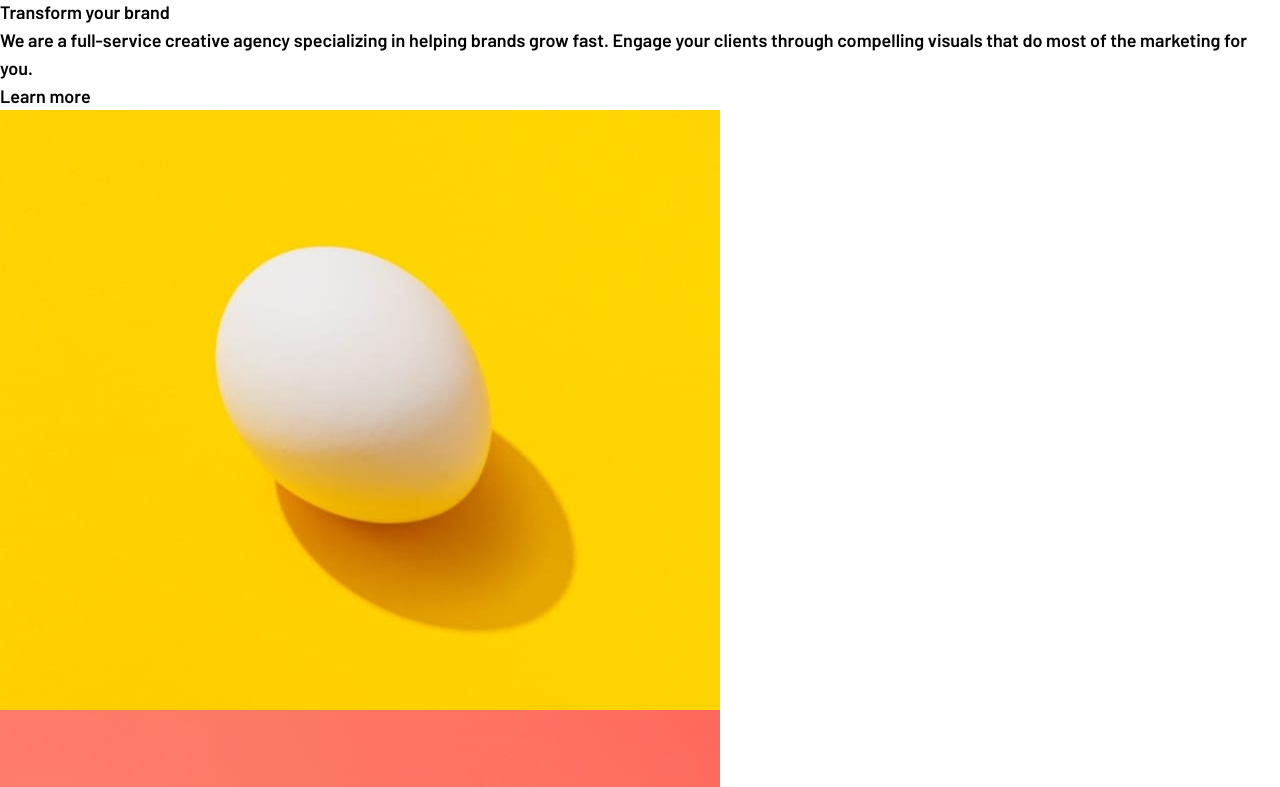
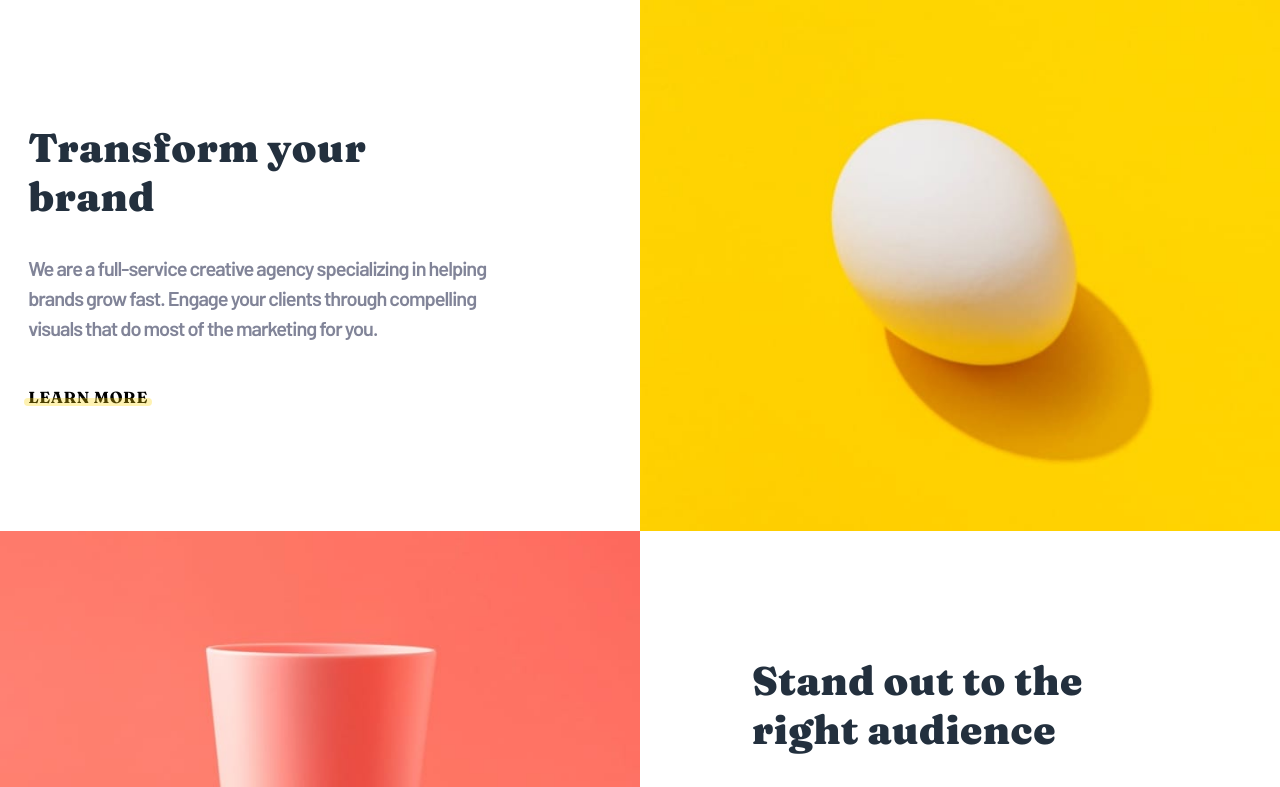
Before and after one commit to heygauravshukla/sunnyside-agency-landing-page, a React (Vite) app: page / in a window 1280 px wide. Shown: the part 713-1500 px from the top of the page. Built offline with nearby package versions, Linux system fonts and the light colour scheme.

Commit message:
Add styles to Features section

```diff
--- a/src/components/Features.jsx
+++ b/src/components/Features.jsx
@@ -3,19 +3,30 @@ import transformDesktop from "../assets/images/desktop/image-transform.jpg";
 import standoutMobile from "../assets/images/mobile/image-stand-out.jpg";
 import standoutDesktop from "../assets/images/desktop/image-stand-out.jpg";
 
-function TextBox({ heading, paragraph, href }) {
+function TextBox({ className, heading, paragraph, href, hrefClassName }) {
   return (
-    <div>
-      <h2>{heading}</h2>
-      <p>{paragraph}</p>
-      <a href={href}>Learn more</a>
+    <div
+      className={`${className} grid justify-items-center px-6 py-16 text-center xl:content-center xl:justify-items-start xl:p-0 xl:text-left`}
+    >
+      <h2 className="max-w-[15ch] font-serif text-[2rem] font-black leading-[1.21875] text-very-dark-desaturated-blue xl:text-[2.5rem] xl:leading-[1.225] xl:tracking-[0.01em]">
+        {heading}
+      </h2>
+      <p className="mb-9 mt-6 max-w-[44ch] text-xl font-semibold leading-normal -tracking-[0.05em] text-dark-grayish-blue xl:mb-11 xl:mt-8">
+        {paragraph}
+      </p>
+      <a
+        href={href}
+        className={`${hrefClassName} relative font-serif text-base font-bold uppercase leading-tight tracking-[0.04em] after:absolute after:-inset-x-1 after:bottom-[1px] after:h-2 after:rounded-full after:content-['']`}
+      >
+        Learn more
+      </a>
     </div>
   );
 }
 
-function ImageBox({ mobileImage, desktopImage, alt }) {
+function ImageBox({ className, mobileImage, desktopImage, alt }) {
   return (
-    <picture>
+    <picture className={`${className}`}>
       <source srcSet={desktopImage} media="(min-width: 600px)" />
       <img src={mobileImage} alt={alt} />
     </picture>
@@ -24,30 +35,36 @@ function ImageBox({ mobileImage, desktopImage, alt }) {
 
 export default function Features() {
   return (
-    <section>
+    <section className="grid xl:grid-cols-2">
       <TextBox
+        className="order-2 xl:order-1 xl:ml-auto xl:mr-28"
         heading="Transform your brand"
         paragraph="We are a full-service creative agency specializing in helping brands
           grow fast. Engage your clients through compelling visuals that do most
           of the marketing for you."
         href="/"
+        hrefClassName="after:bg-yellow/30"
       />
       <ImageBox
+        className="order-1 xl:order-2"
         mobileImage={transformMobile}
         desktopImage={transformDesktop}
         alt="Transform image"
       />
       <ImageBox
+        className="order-3"
         mobileImage={standoutMobile}
         desktopImage={standoutDesktop}
         alt="Stand out image"
       />
       <TextBox
+        className="order-4 xl:ml-28 xl:mr-auto"
         heading="Stand out to the right audience"
         paragraph=" Using a collaborative formula of designers, researchers,
           photographers, videographers, and copywriters, we’ll build and extend
           your brand in digital places."
         href="/"
+        hrefClassName="after:bg-soft-red/30"
       />
     </section>
   );
```
